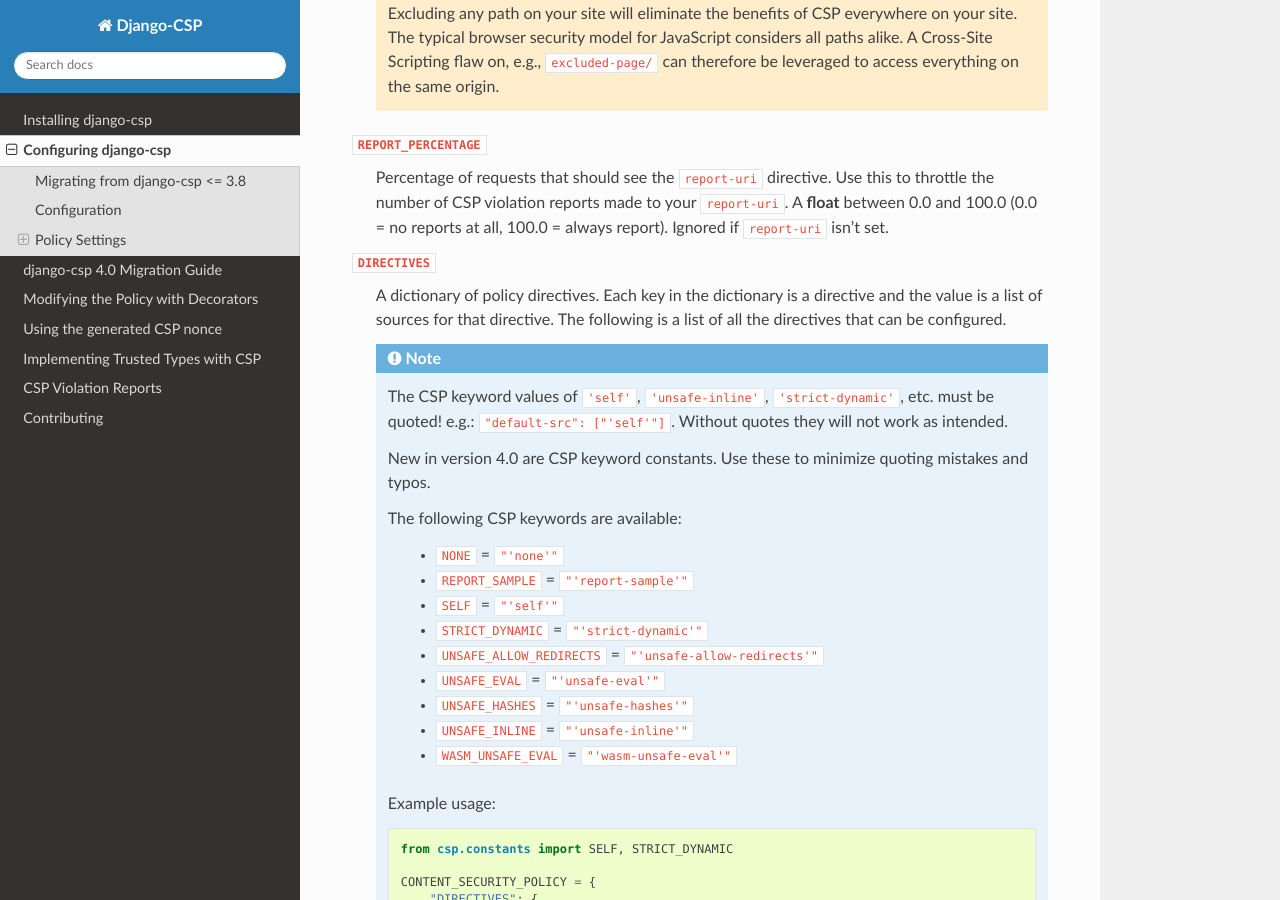
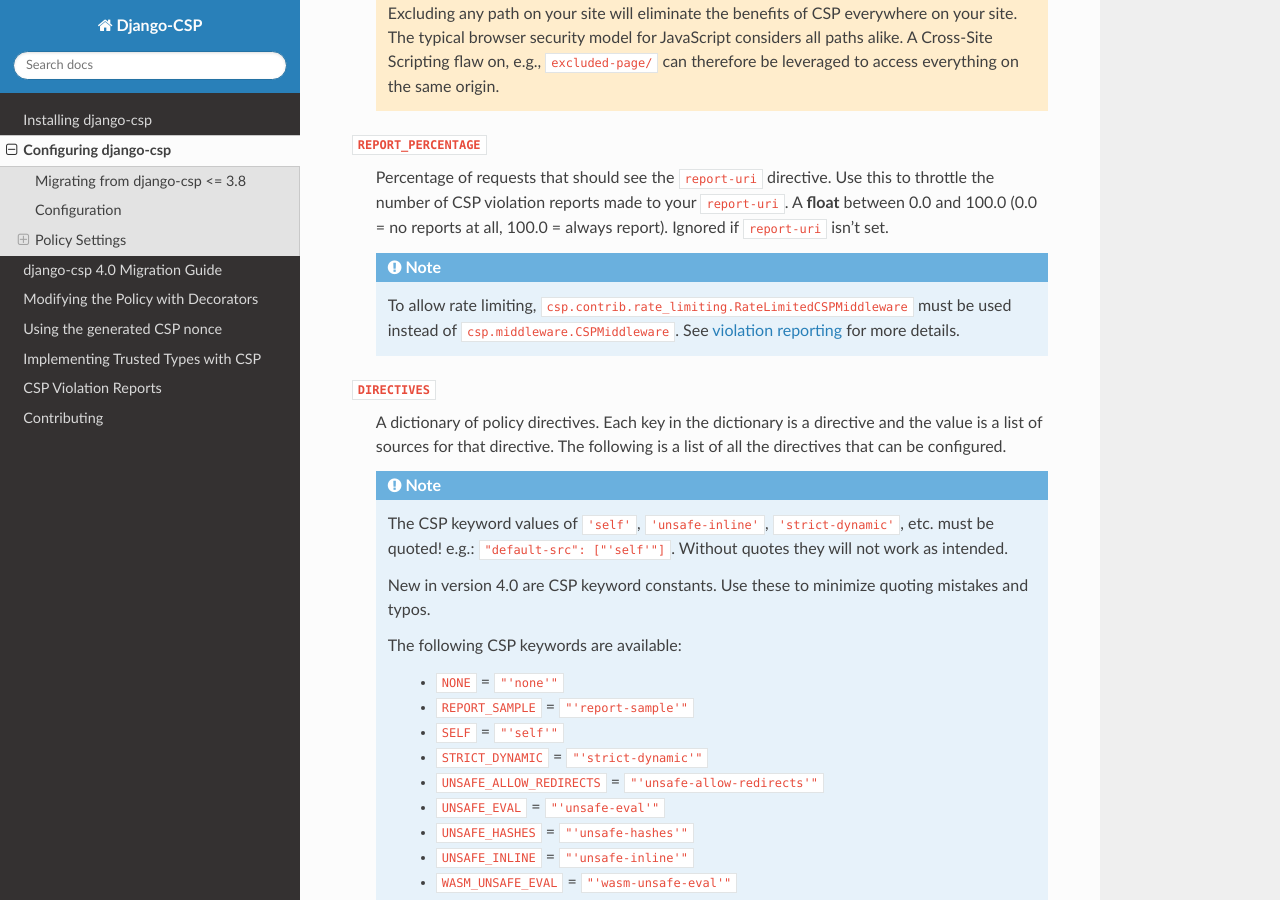
Before and after one commit to mozilla/django-csp, a Sphinx documentation site: the page built from docs/configuration.rst, in a window 1280 px wide and 900 px high, scrolled down 2157 px. Built offline with Sphinx 7.4.7 and the Read the Docs theme 3.1.0, drawn with Linux system fonts in a browser that asks for light colours.

Commit message:
Add contrib middleware note with reporting ref

```diff
--- a/docs/configuration.rst
+++ b/docs/configuration.rst
@@ -113,6 +113,11 @@
     Percentage of requests that should see the ``report-uri`` directive.  Use this to throttle the
     number of CSP violation reports made to your ``report-uri``. A **float** between 0.0 and 100.0
     (0.0 = no reports at all, 100.0 = always report).  Ignored if ``report-uri`` isn't set.
+
+    .. note::
+       To allow rate limiting, ``csp.contrib.rate_limiting.RateLimitedCSPMiddleware`` must be used
+       instead of ``csp.middleware.CSPMiddleware``.
+       See :ref:`violation reporting <reports-chapter>` for more details.
 
 ``DIRECTIVES``
     A dictionary of policy directives. Each key in the dictionary is a directive and the value is a
```
